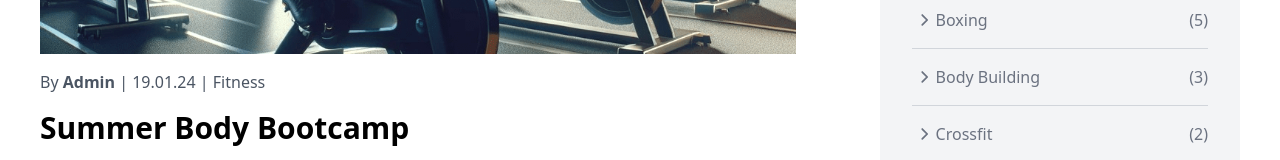
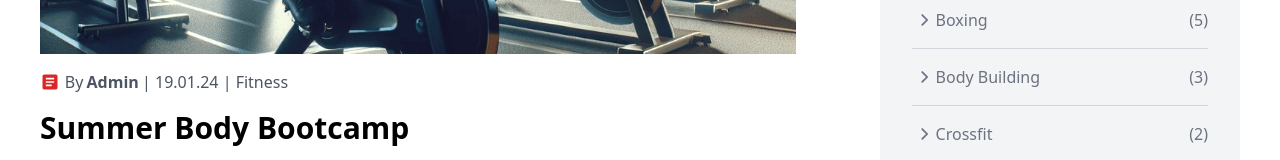
Before and after one commit to OnigiriKing/new-project, a React (Create React App) app: page /blog in a window 1280 px wide. Shown: the part 730-890 px from the top of the page. Built offline with nearby package versions, Linux system fonts and the light colour scheme.

Commit message:
post svg added

```diff
--- a/src/components/blogComp/Blog.Posts/Posts.jsx
+++ b/src/components/blogComp/Blog.Posts/Posts.jsx
@@ -11,8 +11,9 @@ export default function Posts() {
             <div class="h-[25rem]">
               <img class="h-full object-cover w-full" src={post.img}></img>
             </div>
-            <p class="text-gray-600">
-              By <b>{post.author}</b> | {post.date} | {post.type}
+            <p class="text-gray-600 flex items-center gap-[.2rem]">
+              <i class="text-red-600 mr-[.1rem]">{allSvg(20).post}</i> By
+              <b>{post.author}</b> | {post.date} | {post.type}
             </p>
             <h3 class="text-3xl font-bold">{post.name}</h3>
             <p class="text-gray-600">{post.des}</p>
--- a/src/svg/allSvg.js
+++ b/src/svg/allSvg.js
@@ -464,6 +464,19 @@ export default function allSvg(width) {
         />
       </svg>
     ),
+    post: (
+      <svg
+        xmlns="http://www.w3.org/2000/svg"
+        width={width}
+        height={width}
+        viewBox="0 0 24 24"
+      >
+        <path
+          fill="currentColor"
+          d="M5 21q-.825 0-1.412-.587T3 19V5q0-.825.588-1.412T5 3h14q.825 0 1.413.588T21 5v14q0 .825-.587 1.413T19 21zm2-4h7v-2H7zm0-4h10v-2H7zm0-4h10V7H7z"
+        />
+      </svg>
+    ),
   };
 
   return svg;
```
Also changed, not shown: src/dist/style.css.
